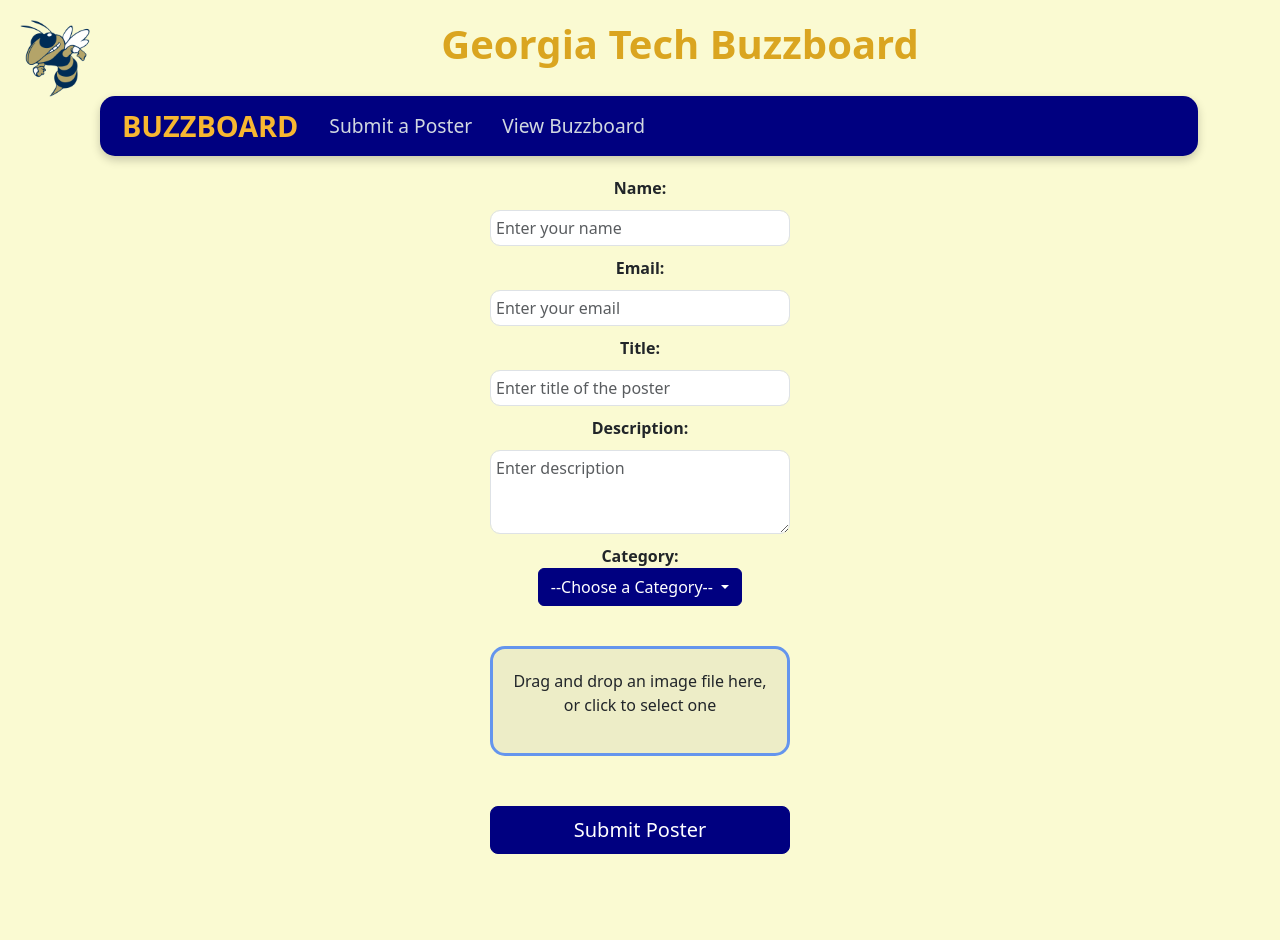
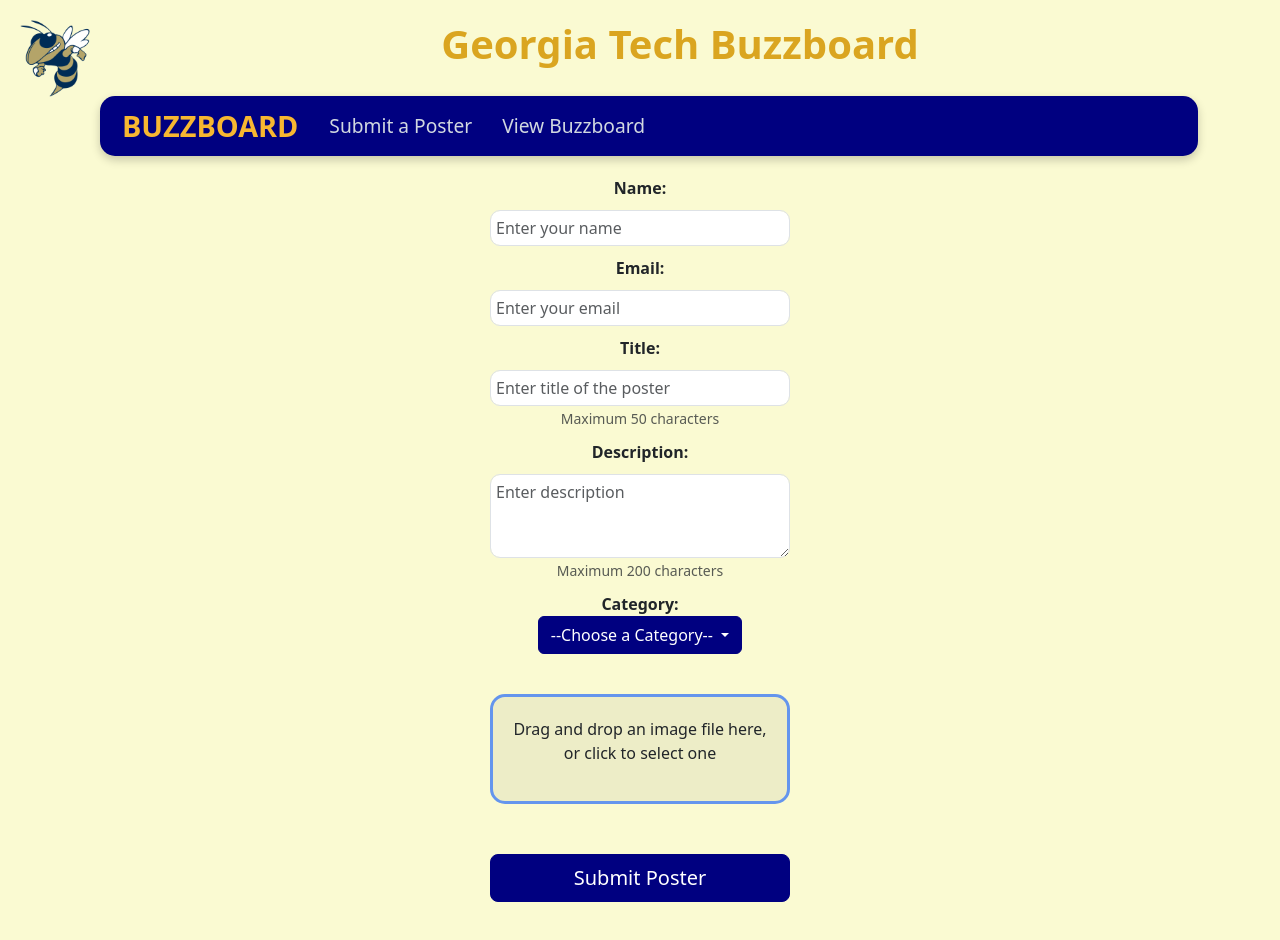
Before and after one commit to yilohdj/buzzboard, a React (Create React App) app in the folder buzzboard/: page / in a window 1280 px wide. Before the commit the page ends 894 px from the top, so only its background shows below. Built offline with nearby package versions, Linux system fonts and the light colour scheme.

Commit message:
max characters

```diff
--- a/buzzboard/src/PosterForm.js
+++ b/buzzboard/src/PosterForm.js
@@ -111,9 +111,13 @@ function PosterForm({ onSubmit }) {
           name="title"
           value={formData.title}
           onChange={handleChange}
+          placeholder="Enter title of the poster"
+          maxLength={50} // Set max length
           required
-          placeholder="Enter title of the poster"
         />
+        <Form.Text className="text-muted">
+          Maximum 50 characters
+        </Form.Text>
       </Form.Group>
 
       <Form.Group controlId="formDescription">
@@ -123,10 +127,14 @@ function PosterForm({ onSubmit }) {
           name="description"
           value={formData.description}
           onChange={handleChange}
-          required
           placeholder="Enter description"
           rows={3}
+          maxLength={200} // Set max length
+          required
         />
+        <Form.Text className="text-muted">
+          Maximum 200 characters
+        </Form.Text>
       </Form.Group>
       <label>
       Category:
```
